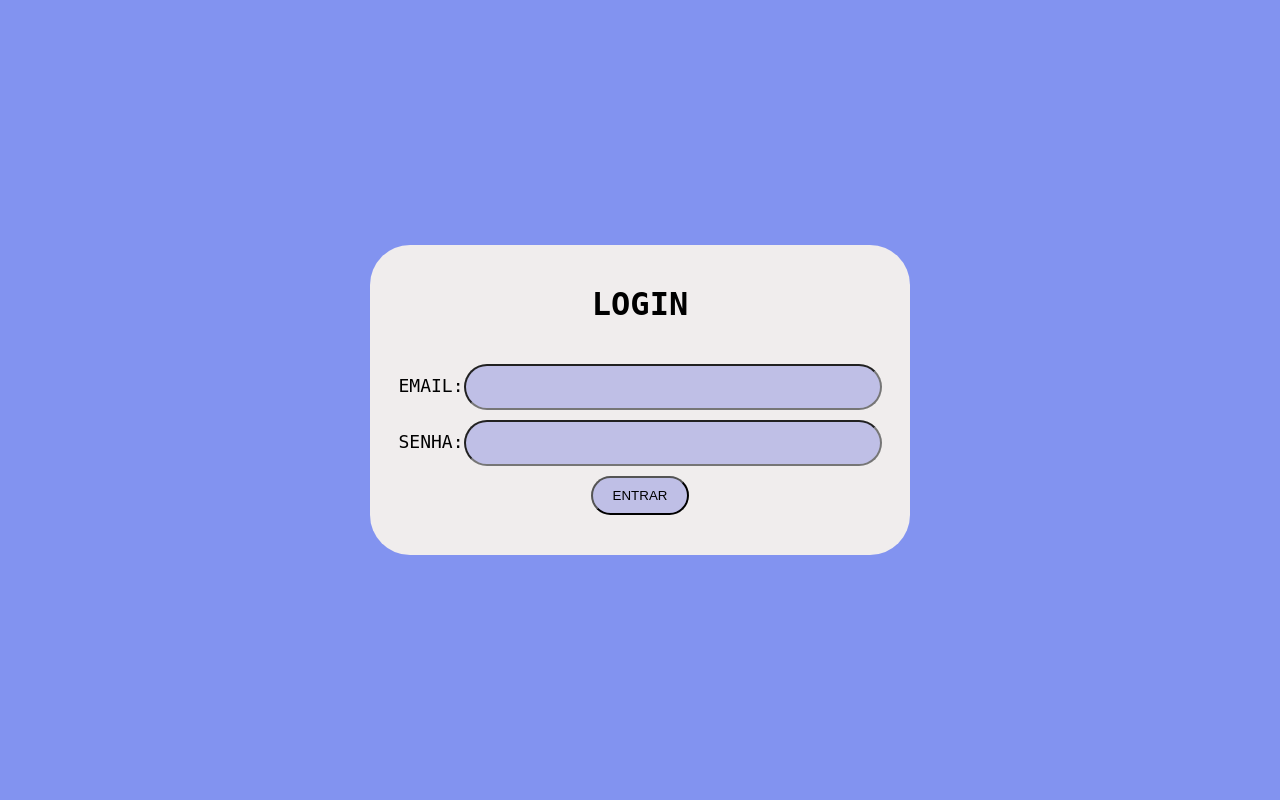
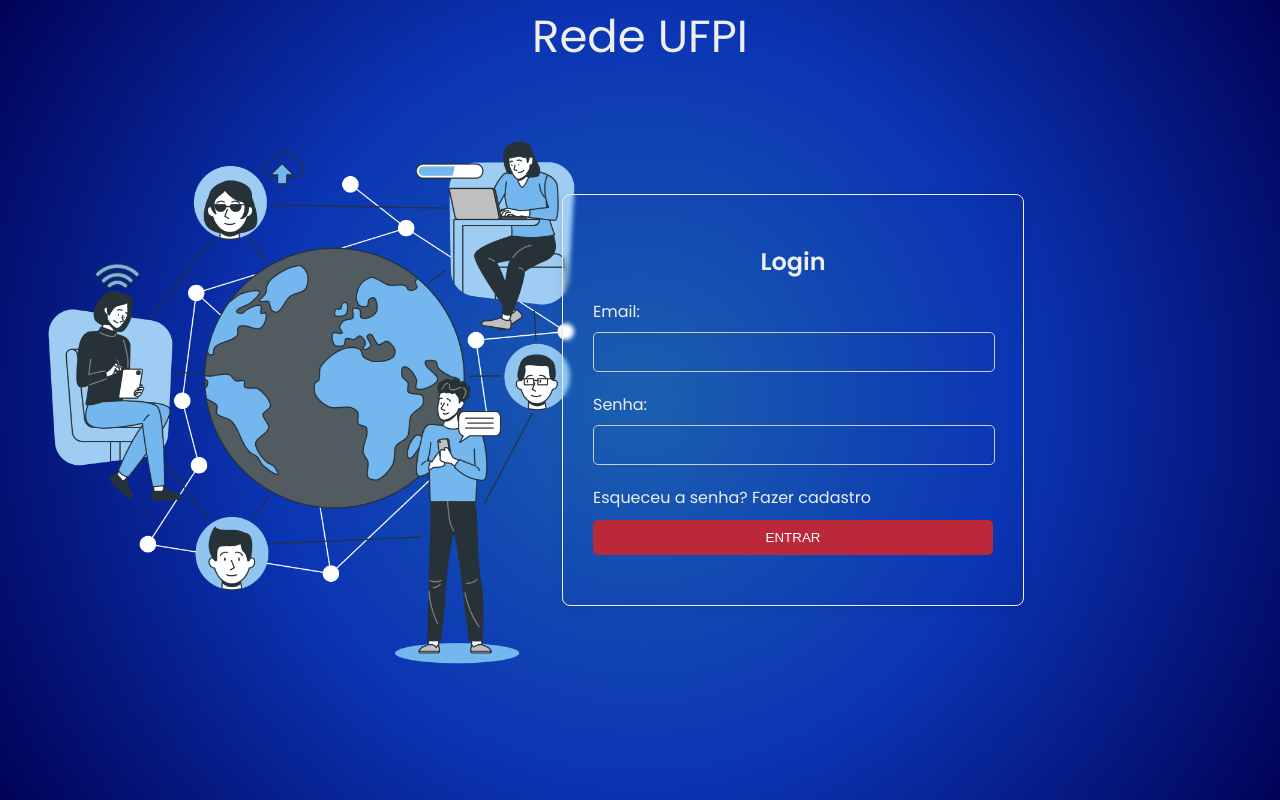
Before and after one commit to codebr01/Rede-Ufpi, a Django app: page /redeufpi/login.html in a window 1280 px wide. Run offline with Django 4.2, Linux system fonts and the light colour scheme.

Commit message:
refazendo a tela de login

```diff
--- a/app_rede_ufpi/templates/redeufpi/login.html
+++ b/app_rede_ufpi/templates/redeufpi/login.html
@@ -5,19 +5,36 @@
 <head>
   <meta charset="UTF-8">
   <meta name="viewport" content="width=device-width, initial-scale=1.0">
+  <link href="https://fonts.googleapis.com/css2?family=Poppins:wght@400;500;600&display=swap" rel="stylesheet">
   <link rel="stylesheet" href="{% static 'css/login.css' %}">
   <title>Rede UFPI - Login</title>
 </head>
 <body>
-  <div>
-    <h1>LOGIN</h1>
-      <form method="POST">
-        {% csrf_token %}
-        EMAIL:<input name="email" type="text">
-        SENHA:<input name="senha" type="text">
-        <button type="submit" >ENTRAR</button>
-      </form>
-  </div>
+  <div class="site">
+    <h1>Rede UFPI</h1>
+</div>
+<img src="static/img/Connected world-bro.png" alt="pessoas">
+<div class="container">
+    <div class="login-container">
+        <h2>Login</h2>
+        <form method="POST">
+          {% csrf_token %}
+            <div class="input-group">
 
+                <label for="email">Email:</label>
+                <input type="email" id="email" name="email" required/>
+            </div>
+            <div class="input-group">
+
+                <label for="senha"> Senha:</label>
+                <input type="senha" id="senha" name="senha" required/>
+            </div>
+            <a href="#" class="esqueceu-senha">Esqueceu a senha?</a>
+            <a href="#" class="fazer-cadastro">Fazer cadastro</a>
+            <div class="input-group">
+                <button type="submit">ENTRAR</button>
+        </div>
+        </form>
+</div>
 </body>
 </html>
--- a/static/css/login.css
+++ b/static/css/login.css
@@ -1,55 +1,140 @@
-@charset "UTF-8";
-
 body {
-    background: #8293F0;
     margin: 0;
     padding: 0;
-    font-family: 'Source Code Pro', monospace;
+    height: 100vh;
+}
+.site {
+    position: absolute;
+    z-index: 1;
+    left: 50%;
+    transform: translate(-50%, -25%);
+}
+h1 {
+    font-family: "Poppins", sans-serif;
+    font-size: 45px;
+    color: #eee;
+    margin-bottom: 10px;
+    font-weight: 300;
+}
+.container {
+    font-family: "Poppins", sans-serif;
     display: flex;
-    justify-content: center;
+    justify-content: right;
     align-items: center;
-    min-height: 100vh;
+    height: 100vh;
+    background: radial-gradient(circle, rgb(27, 96, 176), rgb(11, 53, 180), rgb(1, 2, 87));
+    background-size: cover;
+    color: #eee;
+    position: relative;
+    padding-right: 20%;
+
 }
 
-div {
-    width: 80%; /* Use uma porcentagem em vez de um valor fixo */
-    max-width: 500px; /* Adicionado um valor máximo para manter o layout consistente em telas maiores */
-    margin: auto;
-    border-radius: 40px;
-    background: #F0EDED;
-    padding: 20px;
-    text-align: center; /* Centralize o conteúdo horizontalmente */
+.login-container {
+    background: transparent;
+    backdrop-filter: blur(2px);
+    padding: 30px;
+    border-radius: 8px;
+    box-shadow: 0 2px 10px rgba(0, 0, 0, 0.1);
+    width: 400px;
+    border: 1.5px solid #eee;
+    position: relative;
+    z-index: 2;
 }
 
-h1 {
-    margin-top: 20px; /* Reduzi a margem superior para telas menores */
-    color: #000;
-    padding-bottom: 10px;
-    font-size: 32px; /* Reduzi o tamanho da fonte para telas menores */
-    text-transform: uppercase;
+h2 {
+    text-align: center;
+    margin-bottom: 20px;
 }
 
-form {
-    color: #000;
-    margin: 20px 0; /* Adicionei margem na parte superior e inferior */
-    font-size: 18px; /* Reduzi o tamanho da fonte para telas menores */
+.input-group {
+    margin-bottom: 20px;
 }
 
-input {
-    margin-top: 10px; /* Reduzi a margem superior para telas menores */
-    width: 100%; /* Faça o input ocupar toda a largura disponível */
-    max-width: 410px; /* Adicionei um valor máximo para manter o input legível em telas maiores */
-    height: 40px;
-    border-radius: 30px;
-    background: #BFBFE6;
+.input-group input {
+    background-color: transparent;
+}
+
+label {
+    display: block;
+    margin-bottom: 8px;
+}
+
+input[type="email"],
+input[type="senha"] {
+    width: 95%;
+    padding: 10px;
+    border: 1px solid #ccc;
+    border-radius: 5px;
+    font-size: 16px;
+    color: #e4e3e3;
 }
 
 button {
-    margin-top: 10px; /* Reduzi a margem superior para telas menores */
-    padding: 10px 20px; /* Aumentei o padding para facilitar o clique em telas sensíveis ao toque */
-    border-radius: 30px;
-    background: #BFBFE6;
-    display: block; /* Faça o botão ocupar toda a largura disponível */
-    margin-left: auto;
-    margin-right: auto;
+    width: 100%;
+    padding: 10px;
+    background-color: #ba2839;
+    border: none;
+    border-radius: 5px;
+    color: #fff;
+    cursor: pointer;
+    transition: background-color 0.3s;
 }
+
+button:hover {
+    background-color: #c22a3c;
+}
+
+.esqueceu-senha {
+    display: inline-block;
+    text-align: right;
+    text-decoration: none;
+    color: #eee;
+    margin-bottom: 10px;
+}
+.fazer-cadastro{
+    display: inline-block;
+    text-align: left;
+    text-decoration: none;
+    color: #eee;
+    margin-bottom: 10px;
+}
+
+img {
+    position: absolute;
+    z-index: 1;
+    width: 50%;
+    max-width: 600px;
+    max-height: 100%;
+    top: 50%;
+    left: 25%;
+    transform: translate(-50%, -50%);
+}
+@media screen and (max-width: 800px){
+    img {
+        display: none;
+    }
+    .container {
+        font-family: "Poppins", sans-serif;
+        display: flex;
+        justify-content: center;
+        align-items: center;
+        height: 100vh;
+        background: radial-gradient(circle, rgb(27, 96, 176), rgb(11, 53, 180), rgb(1, 2, 87));
+        background-size: cover;
+        color: #eee;
+        position: relative;
+        padding: 0;
+    }
+    .site {
+        position: absolute;
+        z-index: 1;
+    }
+    h1 {
+        font-family: "Poppins", sans-serif;
+        font-size: 30px;
+        color: #eee;
+        margin-bottom: 10px;
+        font-weight: 300;
+    }
+}
```
Also changed, not shown: db.sqlite3, static/img/Connected world-bro.png (added).
